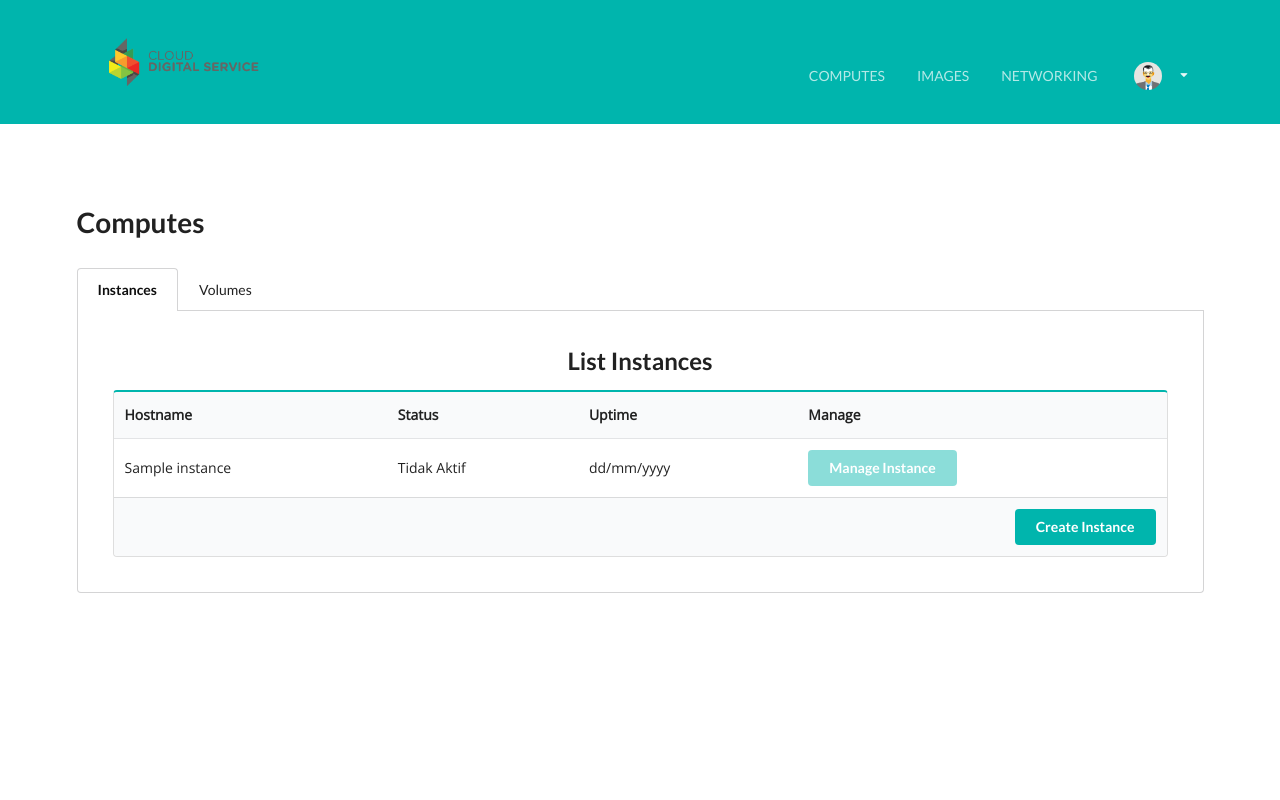
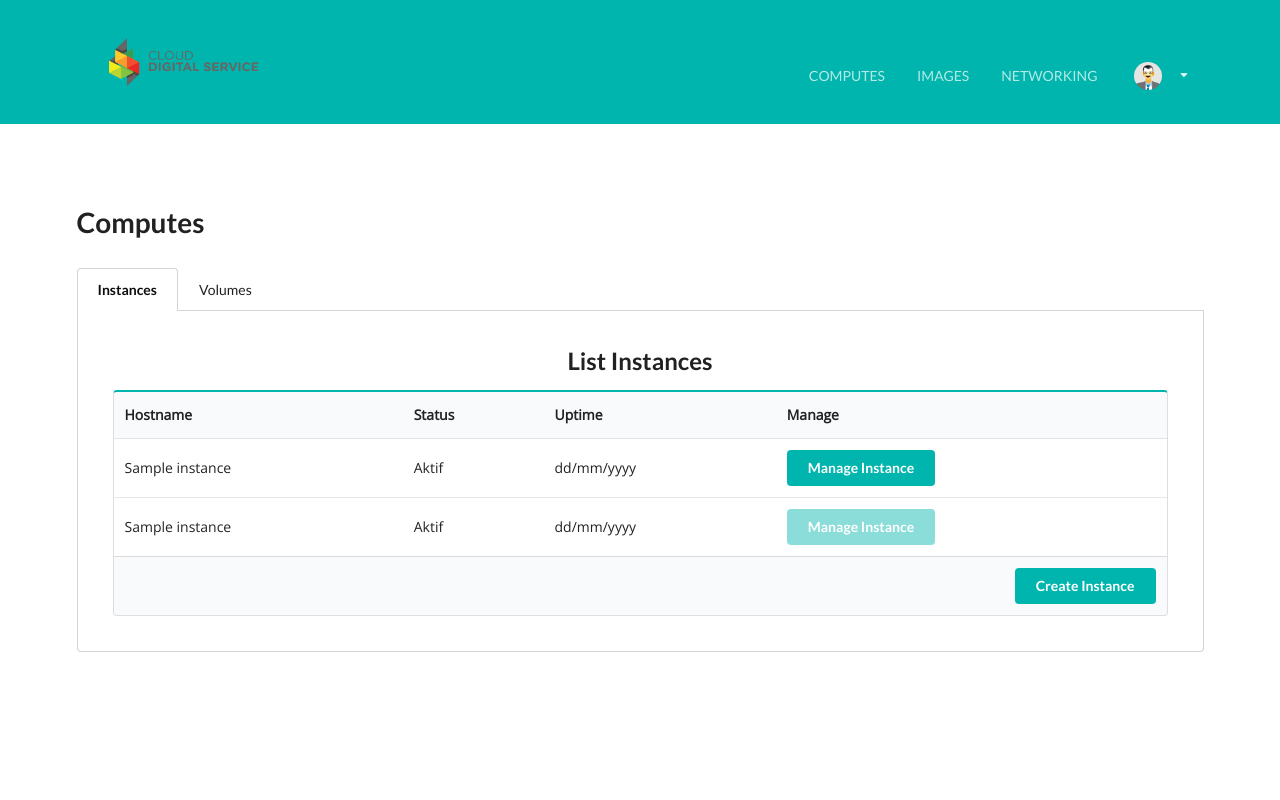
Before and after one commit to rasyadh/CloudDDSWeb, a Flask app: page /manage/computes in a window 1280 px wide. Run offline with Flask 2, Linux system fonts and the light colour scheme; the visitor is signed in with stand-in values (Sample User, id 1); tables that the repository leaves empty hold one stand-in row (values such as "Sample post"); parts of the project's set-up code (start-up, migrations or seed data) failed here and were passed over; some libraries are stand-ins or nearby versions.

Commit message:
version 0.01

```diff
--- a/project/models.py
+++ b/project/models.py
@@ -54,7 +54,7 @@ class Instance(db.Model):
     __tablename__ = 'instances'
 
     id = db.Column(db.Integer, primary_key=True)
-    user_id = db.Column(db.Integer, nullable=False, unique=True)
+    user_id = db.Column(db.Integer, nullable=False)
     instance_id = db.Column(db.String(100), unique=True)
     name = db.Column(db.String(50), nullable=False)
     image_name = db.Column(db.String(100), nullable=False)
--- a/project/templates/admin/managing-request.html
+++ b/project/templates/admin/managing-request.html
@@ -18,7 +18,7 @@
                         </tr>
                     </thead>
                     <tbody>
-                        {% if request_users and request_users.status !=0%}
+                        {% if request_users and request_users.status !=0 %}
                         {% for inst in request_users %}
                         <tr>
                             <form id="form-{{inst.id}}">
--- a/project/templates/computes.html
+++ b/project/templates/computes.html
@@ -21,27 +21,46 @@
                             </tr>
                         </thead>
                         <tbody>
-                            {% if serverreq|length == 0 %}
-                                <tr>
-                                        <td colspan="4" class="ui center aligned"><p>Looks like you don't have any instances</p></td>
-                                </tr>
-                            {% else %}
+                            {% if serverreq or serverins %}
+                                {% for server in serverins %}
+                                    <tr>
+                                        <td>{{ server.name }}</td>
+                                        {% if server.status == 0%}
+                                        <td>Menunggu Persetujuan Admin</td>
+                                        {% elif server.status == 1 %}
+                                        <td>Aktif</td>
+                                        {% elif server.status == 2 %}
+                                        <td>Ditolak</td>
+                                        {% endif %}
+                                        <td>dd/mm/yyyy</td>
+                                        {% if server.instance_id %}
+                                            <td><a class="ui teal button" href="/manage/instance/{{ server.instance_id }}">Manage Instance</a></td>
+
+                                        {% else %}
+                                            <td><a class="ui teal button disabled" disabled href="/manage/instance">Manage Instance</a></td>
+
+                                        {% endif %}
+                                    </tr>
+                                {% endfor %}
+
                                 {% for server in serverreq %}
                                     <tr>
                                         <td>{{ server.name }}</td>
                                         {% if server.status == 0%}
                                         <td>Menunggu Persetujuan Admin</td>
-                                        {% else %}
-                                        <td>Tidak Aktif</td>
+                                        {% elif server.status == 1 %}
+                                        <td>Aktif</td>
+                                        {% elif server.status == 2 %}
+                                        <td>Ditolak</td>
                                         {% endif %}
                                         <td>dd/mm/yyyy</td>
-                                        {% if server.id == "" %}
                                         <td><a class="ui teal button disabled" disabled href="/manage/instance">Manage Instance</a></td>
-                                        {% else %}
-                                        <td><a class="ui teal button disabled" href="/manage/instance?id={{ server.id }}">Manage Instance</a></td>
-                                        {% endif %}
                                     </tr>
                                 {% endfor %}
+                            {% else %}
+                                <tr>
+                                    <td colspan="4" class="ui center aligned"><p>Looks like you don't have any instances</p></td>
+                                </tr>
                             {% endif %}
                         </tbody>
                         <tfoot>
--- a/project/views.py
+++ b/project/views.py
@@ -258,8 +258,9 @@ def manage():
 def computes():
     users = User.query.filter_by(id=session['user_id']).first()
     serverreq = Request.query.filter_by(owner_id=session['user_id']).order_by(Request.status).all()
+    serverins = Instance.query.filter_by(user_id=session['user_id']).order_by(Instance.status).all()
 
-    return render_template('computes.html',users=users, serverreq=serverreq)
+    return render_template('computes.html',users=users, serverreq=serverreq,serverins=serverins)
 
 @app.route('/manage/create', methods=['GET','POST'])
 @login_required
@@ -481,6 +482,7 @@ def manage_request():
             )
             create.status = 1
             db.session.add(ins)
+            db.session.delete(create)
             db.session.commit()
             return redirect(url_for('manage_request'))
 
```
